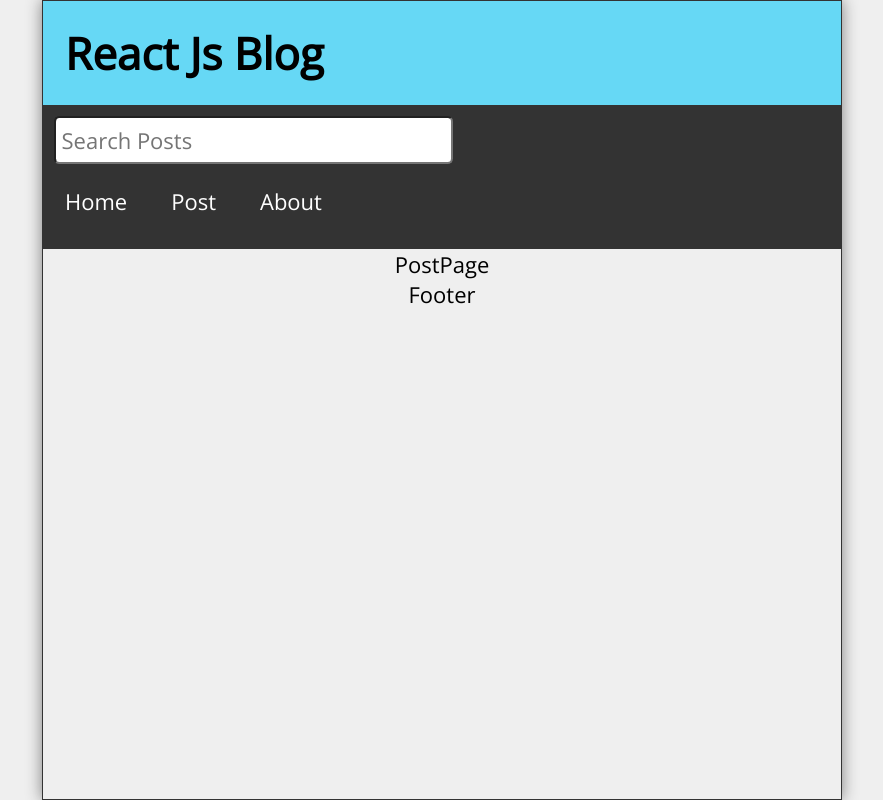
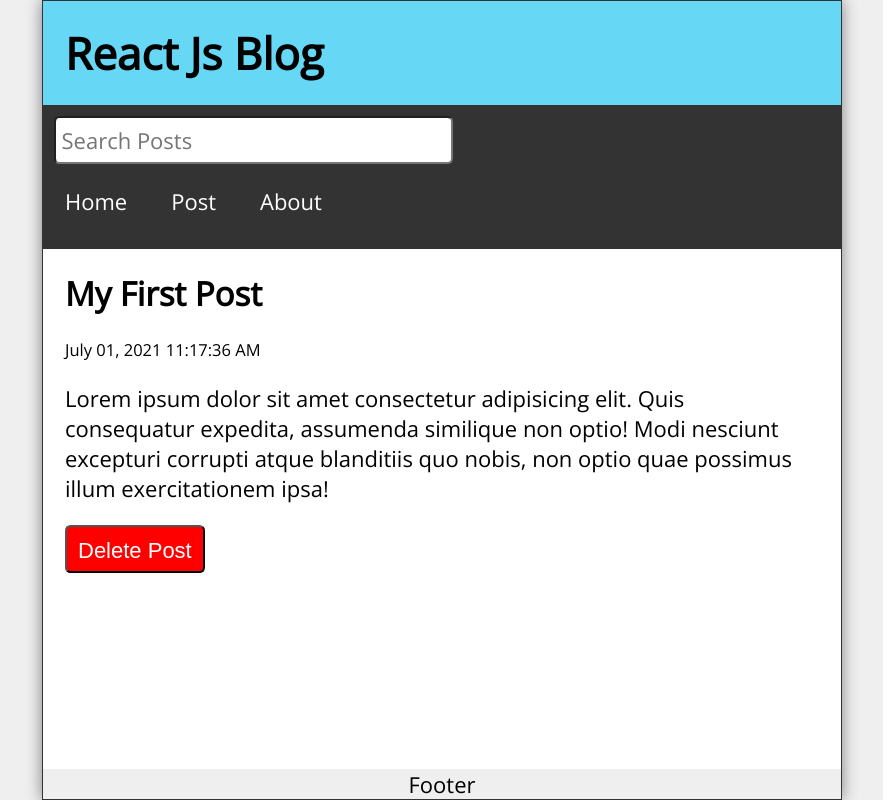
Before and after one commit to SuryanshuTomar/Projects, a React (Create React App) app in the folder React/dave-blog/: page /post/1 in a window 1280 px wide. Shown: the whole page, without its empty margins (198-1081 px from the left). Built offline with nearby package versions, Linux system fonts and the light colour scheme.

Commit message:
PostPage Component

```diff
--- a/React/dave-blog/src/App.js
+++ b/React/dave-blog/src/App.js
@@ -39,6 +39,7 @@ function App() {
 	]);
 	const [search, setSearch] = useState("");
 	const [searchResults, setSearchResults] = useState([]);
+	const handleDelete = () => {};
 
 	return (
 		<div className="App">
@@ -47,7 +48,10 @@ function App() {
 			<Routes>
 				<Route path="" element={<Home posts={posts} />} />
 				<Route path="post" element={<NewPost />} />
-				<Route path="post/:id" element={<PostPage />} />
+				<Route
+					path="post/:id"
+					element={<PostPage posts={posts} handleDelete={handleDelete} />}
+				/>
 				<Route path="about" element={<About />} />
 				<Route path="*" element={<Missing />} />
 			</Routes>
--- a/React/dave-blog/src/components/PostPage.js
+++ b/React/dave-blog/src/components/PostPage.js
@@ -1,7 +1,36 @@
 import React from "react";
+import { useParams, Link } from "react-router-dom";
 
-function PostPage() {
-	return <main>PostPage</main>;
+function PostPage({ posts, handleDelete }) {
+	const { id } = useParams();
+	console.log(id);
+	const post = posts.find((post) => post.id.toString() === id);
+
+	return (
+		<main className="PostPage">
+			<article className="post">
+				{post && (
+					<>
+						<h2>{post.title}</h2>
+						<p className="postDate">{post.datetime}</p>
+						<p className="postBody">{post.body}</p>
+						<button onClick={() => handleDelete(post.id)}>
+							Delete Post
+						</button>
+					</>
+				)}
+				{!post && (
+					<>
+						<h2>Post Not Found</h2>
+						<p>Well, that's disappointing.</p>
+						<p>
+							<Link to="/">Back to Homepage.</Link>
+						</p>
+					</>
+				)}
+			</article>
+		</main>
+	);
 }
 
 export default PostPage;
```
